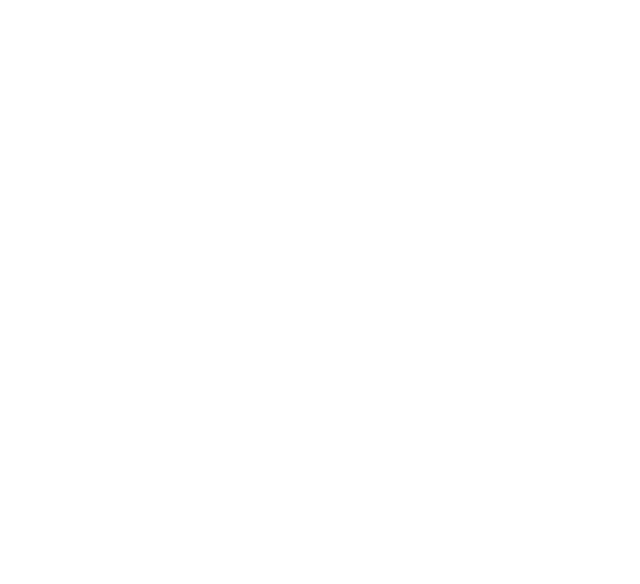
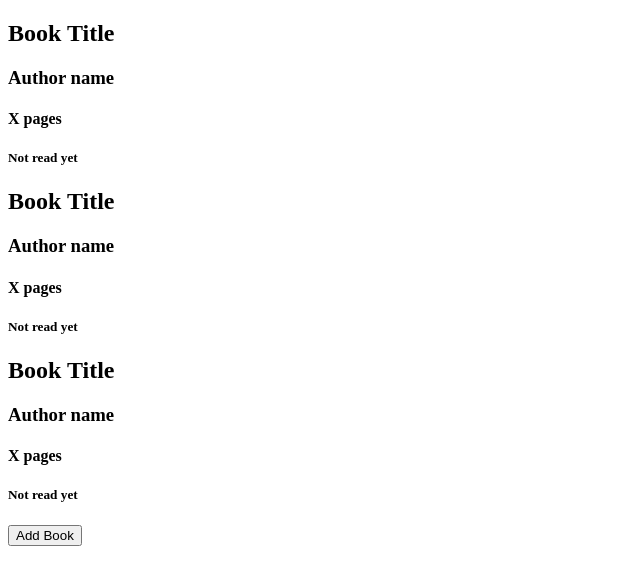
Before and after one commit to TineMSPetersen/book-tracking-app, a plain HTML site: page index.html in a window 1280 px wide. Shown: the whole page, without its empty margins (0-640 px from the left). Drawn offline with Linux system fonts and the light colour scheme.

Commit message:
Add HTML structure

```diff
--- a/index.html
+++ b/index.html
@@ -9,6 +9,28 @@
   <link rel="stylesheet" href="style.css">
 </head>
 <body>
+  <section class="library">
+    <article class="book">
+      <h2 class="title">Book Title</h2>
+      <h3 class="author">Author name</h3>
+      <h4 class="pages">X pages</h4>
+      <h5 class="read">Not read yet</h5>
+    </article>
+    <article class="book">
+      <h2 class="title">Book Title</h2>
+      <h3 class="author">Author name</h3>
+      <h4 class="pages">X pages</h4>
+      <h5 class="read">Not read yet</h5>
+    </article>
+    <article class="book">
+      <h2 class="title">Book Title</h2>
+      <h3 class="author">Author name</h3>
+      <h4 class="pages">X pages</h4>
+      <h5 class="read">Not read yet</h5>
+    </article>
+  </section>
+
+  <button class="addBook">Add Book</button>
 
 </body>
 </html>
```
